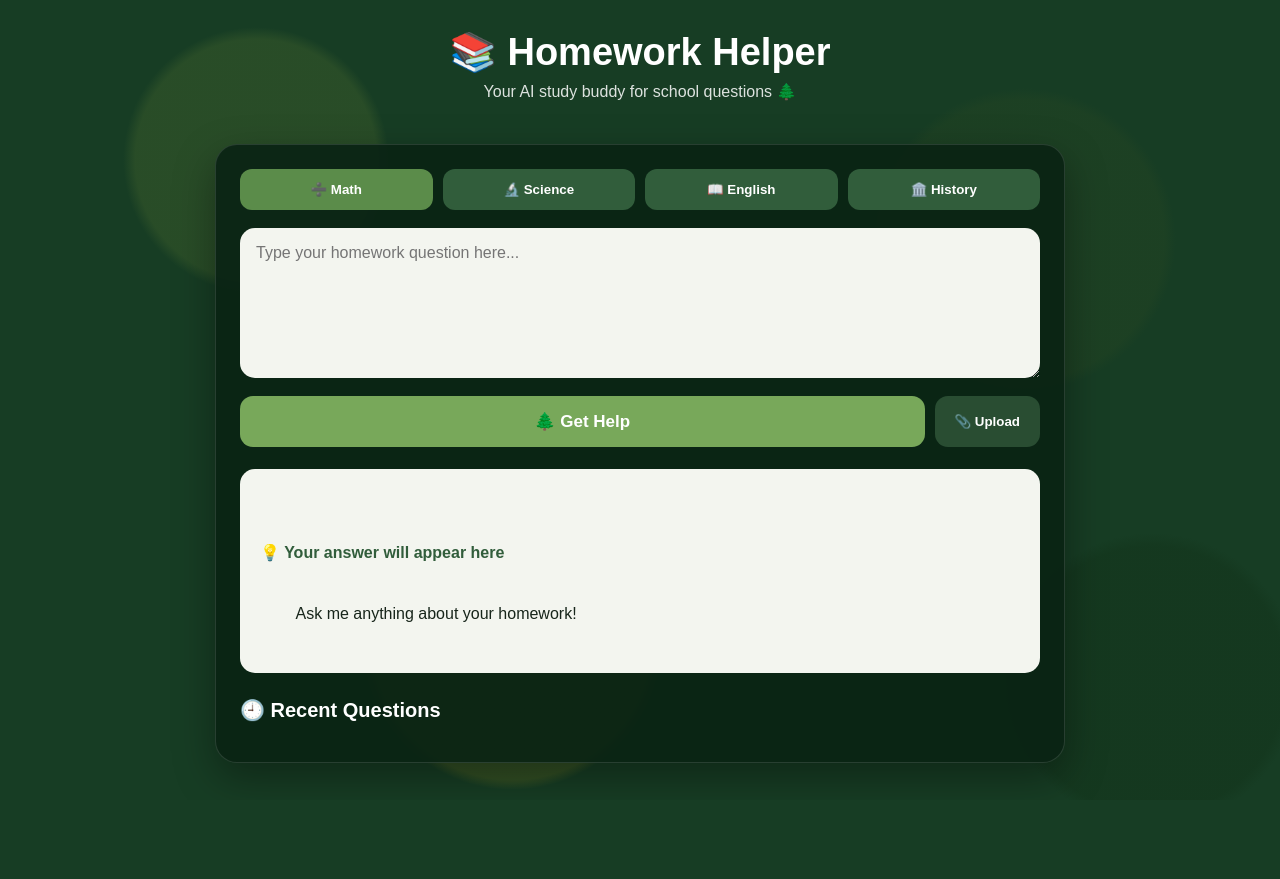
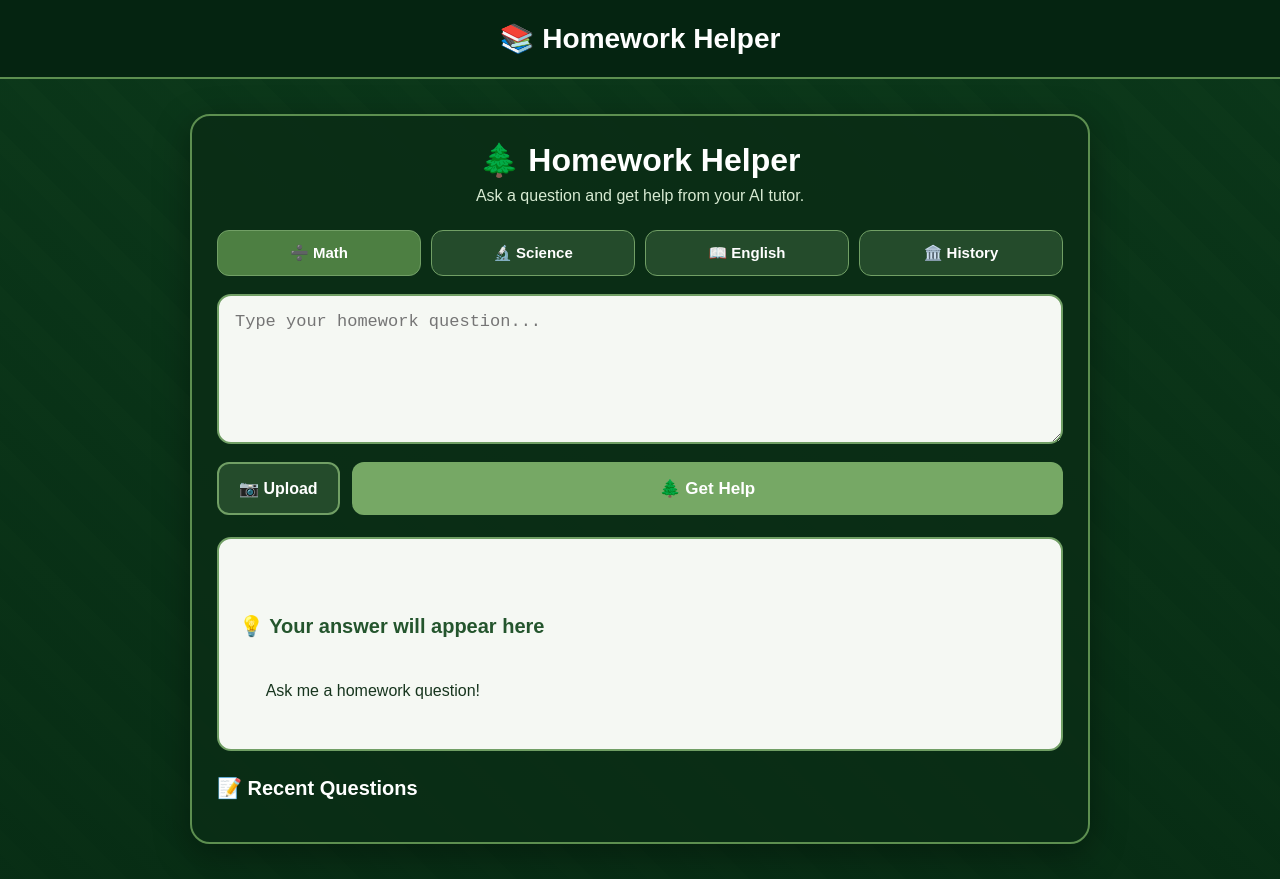
Before and after one commit to makinnadecker14-bot/Homework-Helper, a plain HTML site: page index.html in a window 1280 px wide. Before the commit the page ends 800 px from the top, so only its background shows below. Drawn offline with Linux system fonts and the light colour scheme.

Commit message:
Refactor index.html for better styling and layout
Updated styles and structure for improved layout and design.

```diff
--- a/index.html
+++ b/index.html
@@ -3,6 +3,7 @@
 <head>
   <meta charset="UTF-8">
   <meta name="viewport" content="width=device-width, initial-scale=1.0">
+
   <title>Homework Helper</title>
 
   <style>
@@ -13,43 +14,56 @@
     body {
       margin: 0;
       font-family: Arial, sans-serif;
+      min-height: 100vh;
       color: white;
-      min-height: 100vh;
-
-      background-color: #173d24;
-      background-image:
-        radial-gradient(circle at 20% 20%, rgba(45, 80, 40, .8) 0 10%, transparent 11%),
-        radial-gradient(circle at 80% 30%, rgba(30, 65, 35, .8) 0 12%, transparent 13%),
-        radial-gradient(circle at 40% 80%, rgba(60, 85, 35, .7) 0 14%, transparent 15%),
-        radial-gradient(circle at 90% 85%, rgba(20, 55, 30, .8) 0 10%, transparent 11%);
+      background:
+        linear-gradient(rgba(10, 55, 25, 0.92), rgba(7, 45, 20, 0.96)),
+        repeating-linear-gradient(
+          45deg,
+          #193b24 0px,
+          #193b24 18px,
+          #294c2b 18px,
+          #294c2b 35px,
+          #102f1b 35px,
+          #102f1b 55px
+        );
     }
 
     header {
+      padding: 22px 30px;
+      background: rgba(5, 35, 17, 0.95);
+      border-bottom: 2px solid #5d8f50;
+      font-size: 28px;
+      font-weight: bold;
       text-align: center;
-      padding: 30px 15px 15px;
-    }
-
-    header h1 {
-      margin: 0;
-      font-size: 38px;
-    }
-
-    header p {
-      margin: 8px 0;
-      opacity: .85;
     }
 
     .container {
-      width: min(850px, 92%);
-      margin: 20px auto 50px;
+      width: min(900px, 92%);
+      margin: 35px auto;
     }
 
     .card {
-      background: rgba(10, 35, 20, .92);
-      border: 1px solid rgba(255,255,255,.12);
-      border-radius: 22px;
-      padding: 24px;
-      box-shadow: 0 15px 40px rgba(0,0,0,.35);
+      background: rgba(10, 45, 22, 0.94);
+      border: 2px solid #5d8f50;
+      border-radius: 20px;
+      padding: 25px;
+      box-shadow: 0 10px 35px rgba(0, 0, 0, 0.35);
+    }
+
+    .intro {
+      text-align: center;
+      margin-bottom: 25px;
+    }
+
+    .intro h1 {
+      margin: 0 0 8px;
+      font-size: 32px;
+    }
+
+    .intro p {
+      margin: 0;
+      color: #d7ead2;
     }
 
     .subjects {
@@ -60,37 +74,41 @@
     }
 
     .subject {
-      border: 0;
+      border: 1px solid #719f65;
+      background: #244b2b;
+      color: white;
+      border-radius: 12px;
       padding: 13px 8px;
-      border-radius: 12px;
-      background: #315d3b;
-      color: white;
+      cursor: pointer;
+      font-size: 15px;
       font-weight: bold;
-      cursor: pointer;
     }
 
     .subject:hover,
     .subject.active {
-      background: #5b8c4a;
+      background: #4d7f42;
     }
 
     textarea {
       width: 100%;
       min-height: 150px;
       resize: vertical;
-      border: 0;
+      border: 2px solid #719f65;
+      border-radius: 14px;
+      padding: 16px;
+      font-size: 17px;
       outline: none;
-      border-radius: 15px;
-      padding: 16px;
-      font-size: 16px;
-      font-family: inherit;
-      background: #f3f5ef;
-      color: #17251a;
+      background: #f5f8f3;
+      color: #17351e;
+    }
+
+    textarea:focus {
+      border-color: #a7d49b;
     }
 
     .buttons {
       display: flex;
-      gap: 10px;
+      gap: 12px;
       margin-top: 14px;
     }
 
@@ -98,51 +116,58 @@
       font-family: inherit;
     }
 
-    .help-btn {
+    .help {
       flex: 1;
-      border: 0;
-      border-radius: 13px;
+      border: none;
+      border-radius: 12px;
       padding: 15px;
-      background: #78a85a;
+      background: #76a865;
       color: white;
       font-size: 17px;
       font-weight: bold;
       cursor: pointer;
     }
 
-    .help-btn:hover {
-      background: #8cbb69;
+    .help:hover {
+      background: #8dbc7b;
     }
 
-    .upload-btn {
-      border: 0;
-      border-radius: 13px;
+    .upload {
+      border: 2px solid #719f65;
+      border-radius: 12px;
       padding: 15px 20px;
-      background: #294d32;
+      background: #244b2b;
       color: white;
+      cursor: pointer;
       font-weight: bold;
-      cursor: pointer;
+    }
+
+    #fileInput {
+      display: none;
     }
 
     .answer {
       margin-top: 22px;
-      background: #f3f5ef;
-      color: #17251a;
-      border-radius: 15px;
+      background: #f5f8f3;
+      color: #17351e;
+      border-radius: 14px;
       padding: 20px;
       min-height: 100px;
       white-space: pre-wrap;
       line-height: 1.6;
+      border: 2px solid #719f65;
     }
 
     .answer-title {
+      font-size: 20px;
       font-weight: bold;
-      color: #315d3b;
       margin-bottom: 10px;
+      color: #24552d;
     }
 
     .loading {
-      opacity: .7;
+      color: #416f45;
+      font-style: italic;
     }
 
     .recent {
@@ -154,22 +179,15 @@
     }
 
     .recent-item {
-      background: rgba(255,255,255,.08);
-      padding: 12px;
+      background: rgba(255,255,255,0.08);
+      border: 1px solid rgba(180,220,170,0.3);
+      padding: 10px;
       border-radius: 10px;
       margin-top: 8px;
       cursor: pointer;
     }
 
-    .recent-item:hover {
-      background: rgba(255,255,255,.14);
-    }
-
-    @media (max-width: 600px) {
-      header h1 {
-        font-size: 30px;
-      }
-
+    @media (max-width: 650px) {
       .subjects {
         grid-template-columns: repeat(2, 1fr);
       }
@@ -177,20 +195,26 @@
       .buttons {
         flex-direction: column;
       }
+
+      header {
+        font-size: 23px;
+      }
     }
   </style>
 </head>
 
 <body>
 
-  <header>
-    <h1>📚 Homework Helper</h1>
-    <p>Your AI study buddy for school questions 🌲</p>
-  </header>
+<header>📚 Homework Helper</header>
 
-  <main class="container">
+<div class="container">
 
   <div class="card">
+
+    <div class="intro">
+      <h1>🌲 Homework Helper</h1>
+      <p>Ask a question and get help from your AI tutor.</p>
+    </div>
 
     <div class="subjects">
       <button class="subject active" onclick="selectSubject(this, 'Math')">➗ Math</button>
@@ -201,46 +225,42 @@
 
     <textarea
       id="question"
-        placeholder="Type your homework question here..."
+      placeholder="Type your homework question..."
     ></textarea>
 
     <div class="buttons">
-        <button class="help-btn" onclick="getHelp()">
+
+      <label class="upload">
+        📷 Upload
+        <input id="fileInput" type="file" accept="image/*">
+      </label>
+
+      <button class="help" onclick="getHelp()">
         🌲 Get Help
       </button>
 
-        <button class="upload-btn" onclick="document.getElementById('fileInput').click()">
-          📎 Upload
-        </button>
-
-        <input
-          id="fileInput"
-          type="file"
-          accept="image/*"
-          hidden
-          onchange="handleUpload(event)"
-        >
     </div>
 
-      <div class="answer" id="answer">
+    <div id="answer" class="answer">
       <div class="answer-title">💡 Your answer will appear here</div>
-        Ask me anything about your homework!
+      Ask me a homework question!
     </div>
 
     <div class="recent">
-        <h2>🕘 Recent Questions</h2>
+      <h2>📝 Recent Questions</h2>
       <div id="recentQuestions"></div>
     </div>
 
   </div>
 
-  </main>
+</div>
 
 <script>
+
   let selectedSubject = "Math";
 
   function selectSubject(button, subject) {
-      document.querySelectorAll(".subject").forEach(btn => {
+    document.querySelectorAll(".subject").forEach(function(btn) {
       btn.classList.remove("active");
     });
 
@@ -248,29 +268,49 @@
     selectedSubject = subject;
   }
 
+  document.getElementById("fileInput").addEventListener("change", function() {
+
+    const file = this.files[0];
+
+    if (!file) return;
+
+    document.getElementById("question").value =
+      "I uploaded a homework picture called " +
+      file.name +
+      ". Please help me with this homework.";
+
+  });
+
   async function getHelp() {
+
     const questionBox = document.getElementById("question");
     const answerBox = document.getElementById("answer");
 
     const question = questionBox.value.trim();
 
     if (!question) {
-        answerBox.innerHTML = `
-          <div class="answer-title">⚠️ Enter a question first</div>
-          Type your homework question above.
-        `;
+      answerBox.innerHTML =
+        '<div class="answer-title">⚠️ Enter a question first</div>' +
+        'Type your homework question above.';
+
       return;
     }
 
     answerBox.classList.add("loading");
-      answerBox.innerHTML = "🌲 Thinking...";
+
+    answerBox.innerHTML =
+      '<div class="answer-title">🌲 Thinking...</div>' +
+      'Your AI tutor is working on it.';
 
     try {
+
       const response = await fetch("/.netlify/functions/solve", {
         method: "POST",
+
         headers: {
           "Content-Type": "application/json"
         },
+
         body: JSON.stringify({
           question: question,
           subject: selectedSubject
@@ -280,43 +320,41 @@
       const data = await response.json();
 
       if (!response.ok) {
-          throw new Error(data.error || "Something went wrong.");
+        throw new Error(
+          data.error || "The AI could not answer right now."
+        );
       }
 
       answerBox.classList.remove("loading");
 
-        answerBox.innerHTML = `
-          <div class="answer-title">💡 Answer</div>
-          ${escapeHtml(data.answer)}
-        `;
+      answerBox.innerHTML =
+        '<div class="answer-title">💡 Answer</div>' +
+        escapeHtml(data.answer);
 
       saveQuestion(question);
 
     } catch (error) {
+
       answerBox.classList.remove("loading");
 
-        answerBox.innerHTML = `
-          <div class="answer-title">⚠️ Oops!</div>
-          ${escapeHtml(error.message)}
-        `;
+      answerBox.innerHTML =
+        '<div class="answer-title">⚠️ Oops!</div>' +
+        escapeHtml(error.message);
+
     }
   }
 
-    function handleUpload(event) {
-      const file = event.target.files[0];
+  function escapeHtml(text) {
 
-      if (!file) return;
+    const div = document.createElement("div");
 
-      document.getElementById("question").value =
-        "I uploaded a homework picture. Please help me with it: " + file.name;
+    div.textContent = text || "";
 
-      document.getElementById("answer").innerHTML = `
-        <div class="answer-title">📎 Image selected</div>
-        Now click 🌲 Get Help.
-      `;
+    return div.innerHTML;
   }
 
   function saveQuestion(question) {
+
     let questions =
       JSON.parse(localStorage.getItem("homeworkQuestions") || "[]");
 
@@ -333,40 +371,33 @@
   }
 
   function showRecentQuestions() {
+
     const box = document.getElementById("recentQuestions");
 
-      const questions =
+    let questions =
       JSON.parse(localStorage.getItem("homeworkQuestions") || "[]");
 
     box.innerHTML = "";
 
-      questions.forEach(question => {
+    questions.forEach(function(question) {
+
       const item = document.createElement("div");
 
       item.className = "recent-item";
+
       item.textContent = question;
 
-        item.onclick = () => {
+      item.onclick = function() {
         document.getElementById("question").value = question;
       };
 
       box.appendChild(item);
+
     });
   }
 
-    function escapeHtml(text) {
-      const div = document.createElement("div");
-      div.textContent = text;
-      return div.innerHTML;
-    }
+  showRecentQuestions();
 
-    document.getElementById("question").addEventListener("keydown", event => {
-      if (event.key === "Enter" && (event.ctrlKey || event.metaKey)) {
-        getHelp();
-      }
-    });
-
-    showRecentQuestions();
 </script>
 
 </body>
```
Lines whose indentation alone changed are shown as unchanged.
